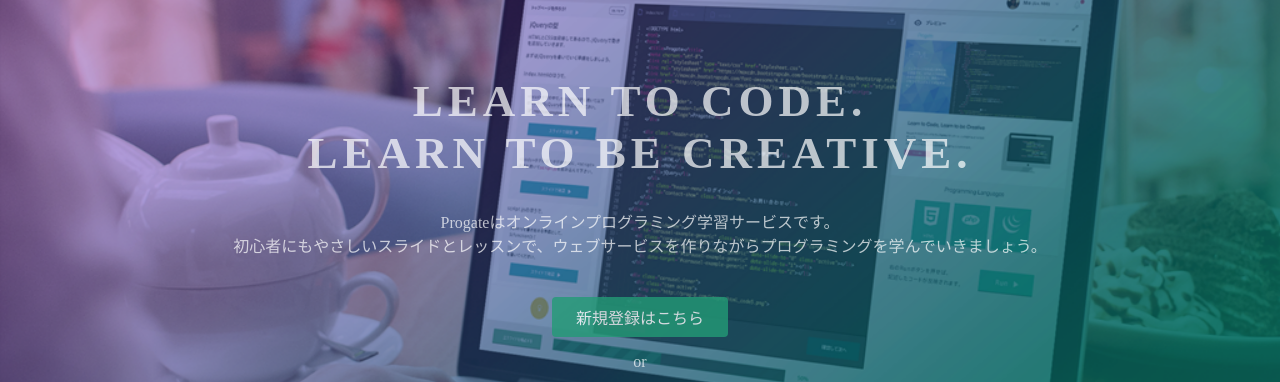
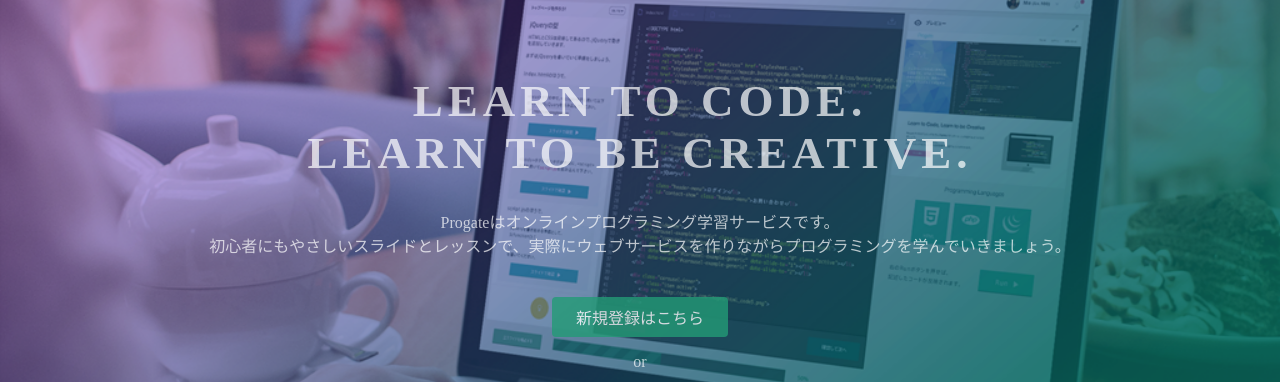
Before and after one commit to Sinmen/Sinmen-.github.io, a plain HTML site: page index.html in a window 1280 px wide. Shown: the part 135-517 px from the top of the page. Drawn offline with Linux system fonts and the light colour scheme.

Commit message:
Update index.html

```diff
--- a/index.html
+++ b/index.html
@@ -24,7 +24,7 @@
   <div class="top-wrapper">
     <div class="container">
       <h1>LEARN TO CODE.<br>LEARN TO BE CREATIVE.</h1>
-      <p>Progateはオンラインプログラミング学習サービスです。<br>初心者にもやさしいスライドとレッスンで、ウェブサービスを作りながらプログラミングを学んでいきましょう。</p>
+      <p>Progateはオンラインプログラミング学習サービスです。<br>初心者にもやさしいスライドとレッスンで、実際にウェブサービスを作りながらプログラミングを学んでいきましょう。</p>
       <div class="btn-wrapper">
         <a href="#" class="btn signup">新規登録はこちら</a>
         <p>or</p>
```
